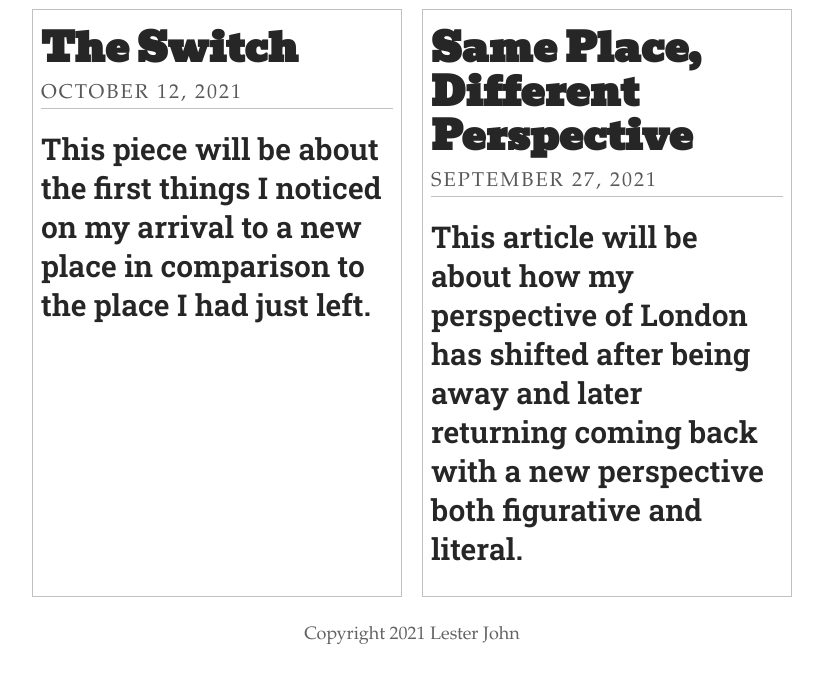
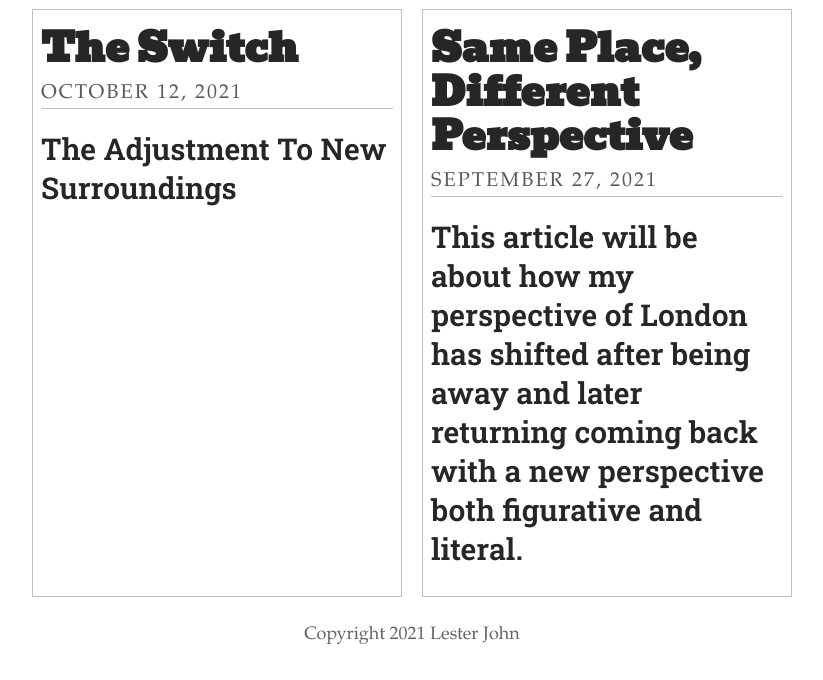
Before and after one commit to LJOHN15/emergence, a Jekyll site: the page built from index.html, in a window 1280 px wide and 900 px high, scrolled down 607 px, cut to the strip 220-900 px from the top of the window. Shown: the whole strip, without its empty margins (228-1051 px from the left). Built offline with Jekyll 4.4.1, drawn with Linux system fonts in a browser that asks for light colours; some web fonts are replaced; the list of posts is cut into pages by our own code.

Commit message:
Update Post “2021-10-11-the-switch”

```diff
--- a/_posts/2021-10-11-the-switch.md
+++ b/_posts/2021-10-11-the-switch.md
@@ -14,7 +14,7 @@ tags:
   - Life
   - Personal
 ---
-### This piece will be about the first things I noticed on my arrival to a new place in comparison to the place I had just left.
+### The Adjustment To New Surroundings
 
 My first tangible experience of the switch happened on my first morning in Milton Keynes. I opened my eyes and there was silence, save maybe for a few birds sharing their song and the breeze encompassing the treetops with audible the absence of anything else. Not the chatter I was used to from the streets below, not the sound of horns and traffic nor the sounds of sirens, a sound that had long since become unnoticed to my ears. The silence was deafening, it was all I could hear. I couldn't remember the last time I had this much space to hear my thoughts in clarity. The silence began to subside, though still present, my ears adjusted to hearing the subtle sounds they had previously overlooked.
 
```
